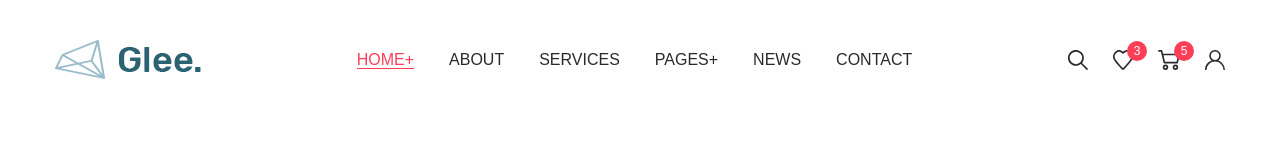
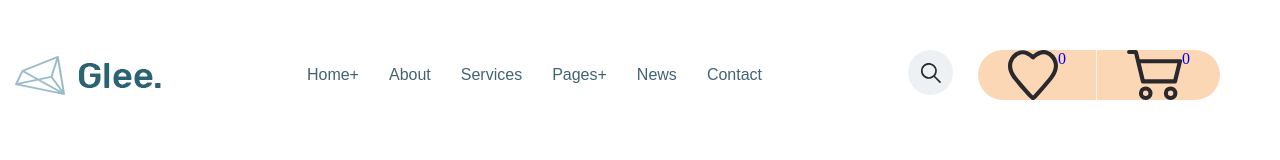
Before and after one commit to esa-kateryna/Glee, a website: page app/index.html in a window 1280 px wide. Drawn offline with nearby package versions, Linux system fonts and the light colour scheme; files that its build step writes are made by us from their sources; files whose address does not match are found by name.

Commit message:
start header

```diff
--- a/app/index.html
+++ b/app/index.html
@@ -17,7 +17,7 @@
                 <nav class="menu">
                     <ul class="menu__list">
                         <li class="menu__list-item">
-                            <a class="menu__list-link menu__list-link--active" href="#">
+                            <a class="menu__list-link" href="#">
                                 Home+
                             </a>
                         </li>
@@ -49,19 +49,19 @@
                     </ul>
                 </nav>
                 <div class="user-nav">
-                    <a class="user-nav__link" href="#">
-                        <img class="user-nav__link-img" src="images/icons/search.svg" alt="user icon">
+                    <a class="user-nav__link link-search" href="#">
+                        <img class="user-nav__link-img link-search_img" src="images/icons/search.svg" alt="user icon">
+                    </a>
+                    <a class="user-nav__link link-heart" href="#">
+                        <img class="user-nav__link-img link-heart_img" src="images/icons/heart.svg" alt="user icon">
+                        <span class="user-nav__num">0</span>
+                    </a>
+                    <a class="user-nav__link link-cart" href="#">
+                        <img class="user-nav__link-img link-cart_img" src="images/icons/cart.svg" alt="user icon">
+                        <span class="user-nav__num">0</span>
                     </a>
                     <a class="user-nav__link" href="#">
-                        <img class="user-nav__link-img" src="images/icons/heart.svg" alt="user icon">
-                        <span class="user-nav__num">3</span>
-                    </a>
-                    <a class="user-nav__link" href="#">
-                        <img class="user-nav__link-img" src="images/icons/cart.svg" alt="user icon">
-                        <span class="user-nav__num">5</span>
-                    </a>
-                    <a class="user-nav__link" href="#">
-                        <img class="user-nav__link-img" src="images/icons/user.svg" alt="user icon">
+                        <img class="user-nav__link-img" src="images/icons/dots.svg" alt="user icon">
                     </a>
                 </div>
             </div>
--- a/app/scss/_global.scss
+++ b/app/scss/_global.scss
@@ -1,12 +1,5 @@
-body{
-    color: $default;
-    font-size: 16px;
-    line-height: 26px;
-    @extend %quicksand-500;
-}
-
 .container{
-    max-width: 1200px;
+    max-width: 1770px;
     margin: 0 auto;
     padding: 0 15px;
 }
--- a/app/scss/_vars.scss
+++ b/app/scss/_vars.scss
@@ -1,33 +1,33 @@
-$default: #8d8d8d;
-$accent: #fe3e57;
+$bg: #fcd7b6;
+$btn: #a3bbc8;
 $title: #29282d;
 
-%quicksand-700{
-    font-family: 'Quicksand-Bold', sans-serif;
+%dms-700{
+    font-family: 'DMSans-Bold', sans-serif;
     font-weight: 700;
 }
 
-%quicksand-500{
-    font-family: 'Quicksand-Medium', sans-serif;
+%dms-500{
+    font-family: 'DMSans-Medium', sans-serif;
     font-weight: 500;
 }
 
-%quicksand-400{
-    font-family: 'Quicksand-Regular', sans-serif;
+%dms-400{
+    font-family: 'DMSans-Regular', sans-serif;
     font-weight: 400;
 }
 
-%roboto-700{
-    font-family: 'Roboto-Bold', sans-serif;
+%poppins-700{
+    font-family: 'Poppins-Bold', sans-serif;
     font-weight: 700;
 }
 
-%roboto-500{
-    font-family: 'Roboto-Medium', sans-serif;
+%rubik-500{
+    font-family: 'Rubik-Medium', sans-serif;
     font-weight: 500;
 }
 
-%roboto-400{
-    font-family: 'Roboto-Regular', sans-serif;
+%rubik-400{
+    font-family: 'Rubik-Regular', sans-serif;
     font-weight: 400;
 }
--- a/app/scss/style.scss
+++ b/app/scss/style.scss
@@ -4,7 +4,7 @@
 @import 'global';
 
 .header{
-    padding: 40px 0;
+    padding: 50px 0;
     &__inner{
         display: flex;
         justify-content: space-between;
@@ -17,47 +17,62 @@
         display: flex;
     }
     &__list-item + .menu__list-item{
-        padding-left: 35px;
+        padding-left: 30px;
     }
     &__list-link{
-        color: $title;
-        text-transform: uppercase;
-        transition: all .3s;
-        @extend %quicksand-400;
-        &:hover{
-            color: $accent;
-            border-bottom: 1px solid $accent;
-            @extend %quicksand-500;
-        }
-    }
-    &__list-link--active{
-        color: $accent;
-        border-bottom: 1px solid $accent;
-        @extend %quicksand-500;
+        color: #436372;
+        @extend %rubik-500;
     }
 }
 
 .user-nav{
     display: flex;
-    &__link{
+    &__link-img{
         position: relative;
-    }
-    &__link + .user-nav__link{
-        padding-left: 25px;
-    }
-    &__num{
+        &__num {
             position: absolute;
+            display: block;
             width: 20px;
             height: 20px;
             border-radius: 50%;
-        background-color: $accent;
+            background-color: #fff;
             top: -9px;
             right: -14px;
             font-size: 12px;
-        color: #ffffff;
             line-height: 20px;
             text-align: center;
         }
     }
+    .link-search{
+        background-color: #edf1f4;
+        width: 45px;
+        height: 45px;
+        border-radius: 50%;
+        margin-right: 25px;
+        position: relative;
+        &_img{
+            position: absolute;
+            top: 50%;
+            left: 50%;
+            transform: translate(-45%, -50%);
+        }
+    }
+    .link-heart{
+        background-color: $bg;
+        height: 50px;
+        border-radius: 25px 0 0 25px;
+        padding: 0 30px 0 30px;
+        border-right: 1px solid #fef7f0;
+        display: flex;
+    }
+    .link-cart{
+        background-color: $bg;
+        height: 50px;
+        border-radius: 0 25px 25px 0;
+        padding: 0 30px 0 30px;
+        margin-right: 25px;
+        display: flex;
+    }
+}
 
 @import 'media';
```
Also changed, not shown: app/images/dots.svg (added). Lines whose indentation alone changed are shown as unchanged.
